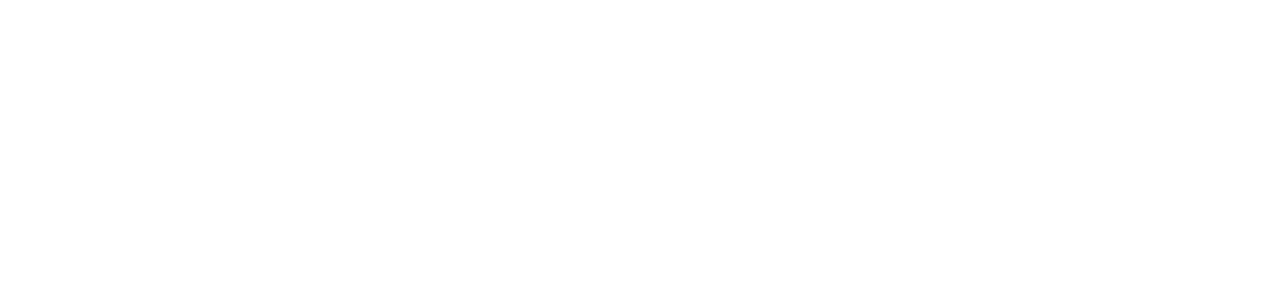
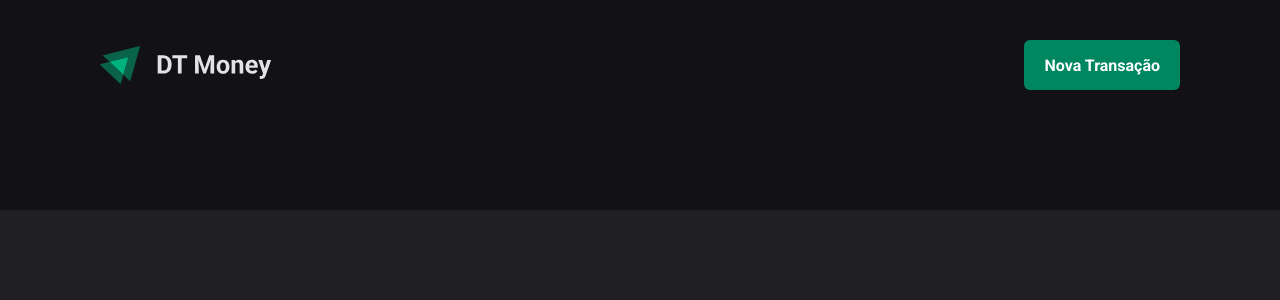
Before and after one commit to LucasDCoelho/DT-Money, a React (Vite) app: page / in a window 1280 px wide. Shown: the top 300 px of the page. Built offline with nearby package versions, Linux system fonts and the light colour scheme.

Commit message:
feat: create Header component

```diff
--- a/index.html
+++ b/index.html
@@ -2,8 +2,15 @@
 <html lang="en">
   <head>
     <meta charset="UTF-8" />
+
+    <link rel="preconnect" href="https://fonts.googleapis.com" />
+    <link rel="preconnect" href="https://fonts.gstatic.com" crossorigin />
+
     <link rel="icon" type="image/svg+xml" href="/vite.svg" />
     <meta name="viewport" content="width=device-width, initial-scale=1.0" />
+
+    <link href="https://fonts.googleapis.com/css2?family=Roboto:wght@400;700&display=swap" rel="stylesheet" />
+
     <title>DT Money</title>
   </head>
   <body>
--- a/package.json
+++ b/package.json
@@ -10,6 +10,7 @@
     "preview": "vite preview"
   },
   "dependencies": {
+    "@types/styled-components": "^5.1.26",
     "react": "^18.2.0",
     "react-dom": "^18.2.0",
     "styled-components": "^6.0.7"
--- a/src/App.tsx
+++ b/src/App.tsx
@@ -1,6 +1,13 @@
+import { ThemeProvider } from "styled-components";
+import { defaultTheme } from "./styles/theme/default";
+import { GlobalStyles } from "./styles/globals";
+import { Transactions } from "./pages/Transactions/Transactions";
+
 export function App() {
   return (
-    <>
-    </>
+    <ThemeProvider theme={defaultTheme}>
+      <GlobalStyles />
+      <Transactions />
+    </ThemeProvider>
   )
 }
--- /dev/null
+++ b/src/components/Header/Header.tsx
@@ -0,0 +1,16 @@
+import logoDtMoney from '../../assets/logo.svg'
+import { HeaderContainer, HeaderContent, NewTrasactionButton } from './styles'
+
+export function Header(){
+  return (
+    <HeaderContainer>
+      <HeaderContent>
+        <img src={logoDtMoney} alt="" />
+
+        <NewTrasactionButton>
+          Nova Transação
+        </NewTrasactionButton>
+      </HeaderContent>
+    </HeaderContainer>
+  )
+}
--- /dev/null
+++ b/src/components/Header/styles.ts
@@ -0,0 +1,33 @@
+import styled from "styled-components";
+
+export const HeaderContainer = styled.header`
+  background: ${props => props.theme['gray-900']};
+  padding: 2.5rem 0 7.5rem;
+`
+
+export const HeaderContent = styled.div`
+  width: 100%;
+  max-width: 1128px;
+  margin: 0 auto;
+  padding: 0 1.5rem;
+
+  display: flex;
+  justify-content: space-between;
+  align-items: center;
+`
+
+export const NewTrasactionButton = styled.button`
+  height: 50px;
+  border: 0;
+  background: ${props => props.theme['green-500']};
+  color: ${props => props.theme.white};
+  font-weight: bold;
+  padding: 0 1.25rem;
+  border-radius: 6px;
+  cursor: pointer;
+
+  &:hover{
+    background: ${props => props.theme['green-700']};
+    transition: background-color 0.2s;
+  }
+`
--- /dev/null
+++ b/src/pages/Transactions/Transactions.tsx
@@ -0,0 +1,9 @@
+import { Header } from "../../components/Header/Header";
+
+export function Transactions(){
+  return (
+    <>
+      <Header />
+    </>
+  )
+}
--- /dev/null
+++ b/src/styles/globals.ts
@@ -0,0 +1,24 @@
+import { createGlobalStyle } from "styled-components";
+
+export const GlobalStyles = createGlobalStyle`
+  *{
+    margin: 0;
+    padding: 0;
+    box-sizing: border-box;
+  }
+
+  :focus{
+    outline: 0;
+    box-shadow: 0 0 0 2px ${props=> props.theme['green-500']};
+  }
+
+  body{
+    background: ${props=> props.theme['gray-800']};
+    color: ${props=> props.theme['gray-100']};
+    -webkit-font-smoothing: antialiased;
+  }
+
+  body, input, textarea, button {
+    font: 400 1rem Roboto, sans-serif;
+  }
+`
--- /dev/null
+++ b/src/styles/theme/default.ts
@@ -0,0 +1,20 @@
+export const defaultTheme = {
+  white: '#fff',
+
+  'gray-100': '#E1E1E6',
+  'gray-300': '#C4C4CC',
+  'gray-400': '#8D8D99',
+  'gray-500': '#7C7C8A',
+  'gray-600': '#323238',
+  'gray-700': '#29292E',
+  'gray-800': '#202024',
+  'gray-900': '#121214',
+
+  'green-300': '#00B37E',
+  'green-500': '#00875F',
+  'green-700': '#015F43',
+
+  'red-300': '#F75A68',
+  'red-500': '#AB222E',
+  'red-700': '#7A1921',
+} as const
```
Also changed, not shown: src/@types/styled.d.ts (added, +8 -0 lines), src/assets/logo.svg (added), src/components/Summary/Summary.tsx (added), src/components/Summary/style.ts (added), src/pages/Transactions/styles.ts (added), 1 other file (tests, documents, lock files or other folders).
